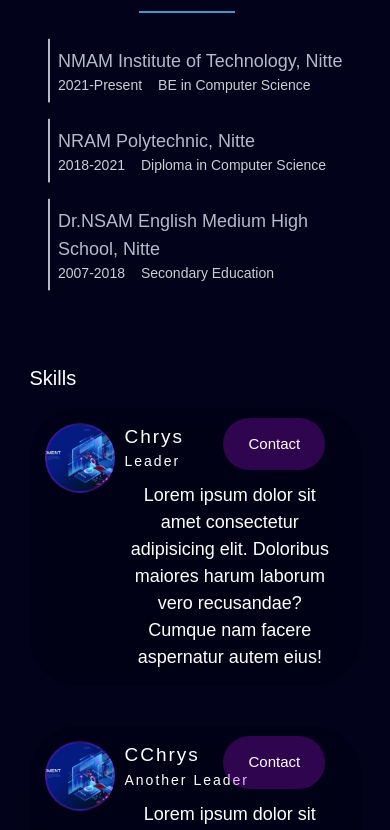
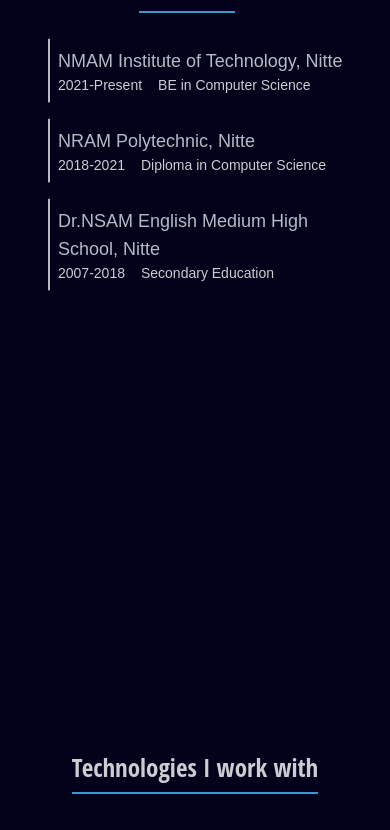
Before and after one commit to keerthan-ns/portfolio, a React (Create React App) app: page / in a window 390 px wide. Shown: the part 1838-2668 px from the top of the page. Built offline with nearby package versions, Linux system fonts and the light colour scheme.

Commit message:
[fix] refactor

```diff
--- a/src/App.jsx
+++ b/src/App.jsx
@@ -5,7 +5,7 @@ import Header from "./components/header/header";
 import Home from "./components/home/home";
 import About from "./components/about/about";
 import Contact from "./components/contact/contact";
-import Skills from "./components/skills/skills";
+import Techs from "./components/tech/tech";
 import Footer from "./components/footer/footer";
 import Project from './components/project/project';
 import Navbar from "./components/nav/nav";
@@ -41,7 +41,7 @@ function App() {
           <About />
         </section>
         <section id='skillsSect'>
-          <Skills />
+          <Techs />
         </section>
         <section id='projectSect'>
           <Project/>
--- a/src/components/about/about.jsx
+++ b/src/components/about/about.jsx
@@ -38,7 +38,7 @@ function About() {
           <span>About Me</span> <br />
           <p className=' indent-10 text-justify'>
             I am currently pursuing BE in Computer Science and  I have a strong interest in web development.
-            I am also working on becoming a full-stack web developer. I find the process of creating web applications and mobile apps very satisfying and I enjoy the challenges that comes with it.
+            I am also working on becoming a full-stack web developer. I find the process of creating web applications and software apps very satisfying and I enjoy the challenges that comes with it.
             In my free time, you can find me watching movies or gaming. It is a great way to unwind and relax after a long day. I enjoy playing games from various
             genres, including Open-world like GTA5, strategy, racing games.
           </p>
--- a/src/components/skills/skills.css
+++ b/src/components/tech/tech.css
@@ -1,20 +1,32 @@
-.member-txt {
-  font-size: 20px;
-  top: 10px;
-  font-weight: 100;
+.tech-container {
+  position: relative;
+  min-height: 100vh;
+  padding: 50px 40px;
+  margin-top: 7px;
+  display: flex;
+  flex-direction: column;
+  justify-content: center;
+  align-items: center;
 }
 
-.members-container {
+.tech-container h2{
   position: relative;
   display: flex;
   flex-direction: column;
-  justify-content: flex-start;
-  align-items: flex-start;
-  min-height: 100vh;
-  margin-top: 100px;
+  justify-content: center;
+  align-items: center;
+  max-width: 95%;
 }
 
-.members-container .member {
+.tech-container h2 span {
+  font-size: 25px;
+  opacity: 0.8;
+  padding-bottom: 5px;
+  border-bottom: 2px solid var(--color-pri);
+  font-family: "Open Sans Condensed", sans-serif;
+}
+/*
+.skills-container .skills {
   position: relative;
   display: flex;
   justify-content: flex-start;
@@ -26,7 +38,7 @@
   padding: 20px;
   border-radius: 50px;
 }
-.members-container .member .member-img {
+.skills-container .skills .skills-img {
   height: 300px;
   width: 300px;
   border-radius: 40px;
@@ -36,28 +48,28 @@
   border: 2px solid var(--color-sec-light);
 }
 
-.members-container .member .member-info {
+.skills-container .skills .skills-info {
   margin-left: 50px;
   font-family: "Open Sans Condensed";
   max-width: 50%;
 }
 
-.members-container .member .member-info .name {
+.skills-container .skills .skills-info .name {
   font-size: 40px;
   font-weight: 500;
   letter-spacing: 2px;
 }
-.members-container .member .member-info .position {
+.skills-container .skills .skills-info .position {
   font-size: 14px;
   font-weight: 400;
   letter-spacing: 2px;
 }
-.members-container .member .member-info .about {
+.skills-container .skills .skills-info .about {
   margin-top: 40px;
   font-weight: 100;
   font-size: 17px;
 }
-.members-container .member .member-info .contact-member {
+.skills-container .skills .skills-info .contact-skills {
   background-color: var(--color-sec-light);
   padding: 17px 35px;
   font-size: 18px;
@@ -66,16 +78,16 @@
   position: absolute;
   transition: 0.1s ease;
 }
-.members-container .member .member-info .contact-member span {
+.skills-container .skills .skills-info .contact-skills span {
   text-transform: capitalize;
 }
-.members-container .member .member-info .contact-member:hover {
+.skills-container .skills .skills-info .contact-skills:hover {
   background-color: transparent;
   border: 2px solid var(--color-sec-light);
 }
 
 @media (max-width: 820px) {
-  .members-container {
+  .skills-container {
     position: relative;
     display: flex;
     flex-direction: column;
@@ -86,7 +98,7 @@
     width: 90%;
   }
 
-  .members-container .member {
+  .skills-container .skills {
     position: relative;
     display: flex;
     justify-content: flex-start;
@@ -99,7 +111,7 @@
     border-radius: 50px;
     backdrop-filter: blur(20px);
   }
-  .members-container .member .member-img {
+  .skills-container .skills .skills-img {
     height: 100px;
     width: 100px;
     border-radius: 50%;
@@ -109,7 +121,7 @@
     border: 2px solid var(--color-sec-light);
   }
 
-  .members-container .member .member-info {
+  .skills-container .skills .skills-info {
     position: relative;
     margin-left: 10px;
     font-family: "Open Sans Condensed";
@@ -120,22 +132,22 @@
     align-items: flex-start;
   }
 
-  .members-container .member .member-info .name {
+  .skills-container .skills .skills-info .name {
     font-size: 30px;
     font-weight: 500;
     letter-spacing: 2px;
   }
-  .members-container .member .member-info .position {
+  .skills-container .skills .skills-info .position {
     font-size: 25px;
     font-weight: 200;
     letter-spacing: 2px;
   }
-  .members-container .member .member-info .about {
+  .skills-container .skills .skills-info .about {
     margin-top: 10px;
     font-weight: 100;
     font-size: 28px;
   }
-  .members-container .member .member-info a.contact-member {
+  .skills-container .skills .skills-info a.contact-skills {
     background-color: var(--color-sec-light);
     padding: 15px 25px;
     font-size: 25px;
@@ -148,7 +160,7 @@
 }
 
 @media (max-width: 500px) {
-  .members-container {
+  .skills-container {
     position: relative;
     display: flex;
     flex-direction: column;
@@ -158,7 +170,7 @@
     margin-top: 100px;
   }
 
-  .members-container .member {
+  .skills-container .skills {
     position: relative;
     display: flex;
     justify-content: flex-start;
@@ -171,7 +183,7 @@
     border-radius: 50px;
     backdrop-filter: blur(20px);
   }
-  .members-container .member .member-img {
+  .skills-container .skills .skills-img {
     height: 70px;
     width: 70px;
     border-radius: 50%;
@@ -181,7 +193,7 @@
     border: 2px solid var(--color-sec-light);
   }
 
-  .members-container .member .member-info {
+  .skills-container .skills .skills-info {
     position: relative;
     margin-left: 10px;
     font-family: "Open Sans Condensed";
@@ -192,22 +204,22 @@
     align-items: flex-start;
   }
 
-  .members-container .member .member-info .name {
+  .skills-container .skills .skills-info .name {
     font-size: 18px;
     font-weight: 500;
     letter-spacing: 2px;
   }
-  .members-container .member .member-info .position {
+  .skills-container .skills .skills-info .position {
     font-size: 12px;
     font-weight: 200;
     letter-spacing: 2px;
   }
-  .members-container .member .member-info .about {
+  .skills-container .skills .skills-info .about {
     margin-top: 10px;
     font-weight: 100;
     font-size: 16px;
   }
-  .members-container .member .member-info a.contact-member {
+  .skills-container .skills .skills-info a.contact-skills {
     background-color: var(--color-sec-light);
     padding: 15px 25px;
     font-size: 15px;
@@ -220,7 +232,7 @@
 }
 
 @media (max-width: 420px) {
-  .members-container {
+  .skills-container {
     position: relative;
     display: flex;
     flex-direction: column;
@@ -230,7 +242,7 @@
     margin-top: 10px;
   }
 
-  .members-container .member {
+  .skills-container .skills {
     position: relative;
     display: flex;
     justify-content: flex-start;
@@ -243,7 +255,7 @@
     border-radius: 50px;
     backdrop-filter: blur(20px);
   }
-  .members-container .member .member-img {
+  .skills-container .skills .skills-img {
     height: 70px;
     width: 70px;
     border-radius: 50%;
@@ -253,7 +265,7 @@
     border: 2px solid var(--color-sec-light);
   }
 
-  .members-container .member .member-info {
+  .skills-container .skills .skills-info {
     position: relative;
     margin-left: 10px;
     font-family: "Open Sans Condensed";
@@ -264,22 +276,22 @@
     align-items: flex-start;
   }
 
-  .members-container .member .member-info .name {
+  .skills-container .skills .skills-info .name {
     font-size: 18px;
     font-weight: 500;
     letter-spacing: 2px;
   }
-  .members-container .member .member-info .position {
+  .skills-container .skills .skills-info .position {
     font-size: 12px;
     font-weight: 200;
     letter-spacing: 2px;
   }
-  .members-container .member .member-info .about {
+  .skills-container .skills .skills-info .about {
     margin-top: 10px;
     font-weight: 100;
     font-size: 16px;
   }
-  .members-container .member .member-info a.contact-member {
+  .skills-container .skills .skills-info a.contact-skills {
     background-color: var(--color-sec-light);
     padding: 15px 25px;
     font-size: 15px;
@@ -292,7 +304,7 @@
 }
 
 @media (max-width: 400px) {
-  .members-container {
+  .skills-container {
     position: relative;
     display: flex;
     flex-direction: column;
@@ -303,7 +315,7 @@
     padding: 10px;
   }
 
-  .members-container .member {
+  .skills-container .skills {
     position: relative;
     display: flex;
     justify-content: flex-start;
@@ -316,7 +328,7 @@
     border-radius: 50px;
     backdrop-filter: blur(20px);
   }
-  .members-container .member .member-img {
+  .skills-container .skills .skills-img {
     height: 70px;
     width: 70px;
     border-radius: 50%;
@@ -326,7 +338,7 @@
     border: 2px solid var(--color-sec-light);
   }
 
-  .members-container .member .member-info {
+  .skills-container .skills .skills-info {
     position: relative;
     margin-left: 10px;
     font-family: "Open Sans Condensed";
@@ -337,22 +349,22 @@
     align-items: flex-start;
   }
 
-  .members-container .member .member-info .name {
+  .skills-container .skills .skills-info .name {
     font-size: 19px;
     font-weight: 500;
     letter-spacing: 2px;
   }
-  .members-container .member .member-info .position {
+  .skills-container .skills .skills-info .position {
     font-size: 14px;
     font-weight: 200;
     letter-spacing: 2px;
   }
-  .members-container .member .member-info .about {
+  .skills-container .skills .skills-info .about {
     margin-top: 10px;
     font-weight: 100;
     font-size: 18px;
   }
-  .members-container .member .member-info a.contact-member {
+  .skills-container .skills .skills-info a.contact-skills {
     background-color: var(--color-sec-light);
     padding: 15px 25px;
     font-size: 15px;
@@ -365,7 +377,7 @@
 }
 
 @media (max-width: 375px) {
-  .members-container {
+  .skills-container {
     position: relative;
     display: flex;
     flex-direction: column;
@@ -376,7 +388,7 @@
     padding: 10px;
   }
 
-  .members-container .member {
+  .skills-container .skills {
     position: relative;
     display: flex;
     justify-content: flex-start;
@@ -389,7 +401,7 @@
     border-radius: 50px;
     backdrop-filter: blur(20px);
   }
-  .members-container .member .member-img {
+  .skills-container .skills .skills-img {
     height: 70px;
     width: 70px;
     border-radius: 50%;
@@ -399,7 +411,7 @@
     border: 2px solid var(--color-sec-light);
   }
 
-  .members-container .member .member-info {
+  .skills-container .skills .skills-info {
     position: relative;
     margin-left: 10px;
     font-family: "Open Sans Condensed";
@@ -410,22 +422,22 @@
     align-items: flex-start;
   }
 
-  .members-container .member .member-info .name {
+  .skills-container .skills .skills-info .name {
     font-size: 19px;
     font-weight: 500;
     letter-spacing: 2px;
   }
-  .members-container .member .member-info .position {
+  .skills-container .skills .skills-info .position {
     font-size: 14px;
     font-weight: 200;
     letter-spacing: 2px;
   }
-  .members-container .member .member-info .about {
+  .skills-container .skills .skills-info .about {
     margin-top: 10px;
     font-weight: 100;
     font-size: 16px;
   }
-  .members-container .member .member-info a.contact-member {
+  .skills-container .skills .skills-info a.contact-skills {
     background-color: var(--color-sec-light);
     padding: 15px 25px;
     font-size: 15px;
@@ -435,4 +447,4 @@
     top: -55px;
     right: 5px;
   }
-}
+} */
--- a/src/components/skills/skills.jsx
+++ b/src/components/tech/tech.jsx
@@ -1,12 +1,15 @@
-import "./skills.css";
+import "./tech.css";
 
 const Members = () => {
   return (
-    <div id="skills" className="container members-container">
-      <h1 className="member-txt">Skills</h1>
-      <div className="member member-1">
-        <div className="member-img"></div>
-        <div className="member-info">
+    <div id="tech" className="container tech-container">
+      <h2>
+        <span>Technologies I work with</span>
+      </h2>
+      {/* <h1 className="skills-txt">Skills</h1> */}
+      {/* <div className="skills skills-1">
+        <div className="skills-img"></div>
+        <div className="skills-info">
           <h1 className="name">Chrys</h1>
           <h3 className="position">Leader</h3>
           <h4 className="about">
@@ -14,15 +17,15 @@ const Members = () => {
             maiores harum laborum vero recusandae? Cumque nam facere aspernatur
             autem eius!
           </h4>
-          <a href="#contact" className="contact-member">
+          <a href="#contact" className="contact-skills">
             <span>contact</span>
           </a>
         </div>
       </div>
 
-      <div className="member member-2">
-        <div className="member-img"></div>
-        <div className="member-info">
+      <div className="skills skills-2">
+        <div className="skills-img"></div>
+        <div className="skills-info">
           <h1 className="name">CChrys</h1>
           <h3 className="position">Another Leader</h3>
           <h4 className="about">
@@ -30,15 +33,15 @@ const Members = () => {
             maiores harum laborum vero recusandae? Cumque nam facere aspernatur
             autem eius!
           </h4>
-          <a href="#contact" className="contact-member">
+          <a href="#contact" className="contact-skills">
             <span>contact</span>
           </a>
         </div>
       </div>
 
-      <div className="member member-3">
-        <div className="member-img"></div>
-        <div className="member-info">
+      <div className="skills skills-3">
+        <div className="skills-img"></div>
+        <div className="skills-info">
           <h1 className="name">CCChrys</h1>
           <h3 className="position">Another Leader Again</h3>
           <h4 className="about">
@@ -46,11 +49,11 @@ const Members = () => {
             maiores harum laborum vero recusandae? Cumque nam facere aspernatur
             autem eius!
           </h4>
-          <a href="#contact" className="contact-member">
+          <a href="#contact" className="contact-skills">
             <span>contact</span>
           </a>
         </div>
-      </div>
+      </div> */}
     </div>
   );
 };
```
